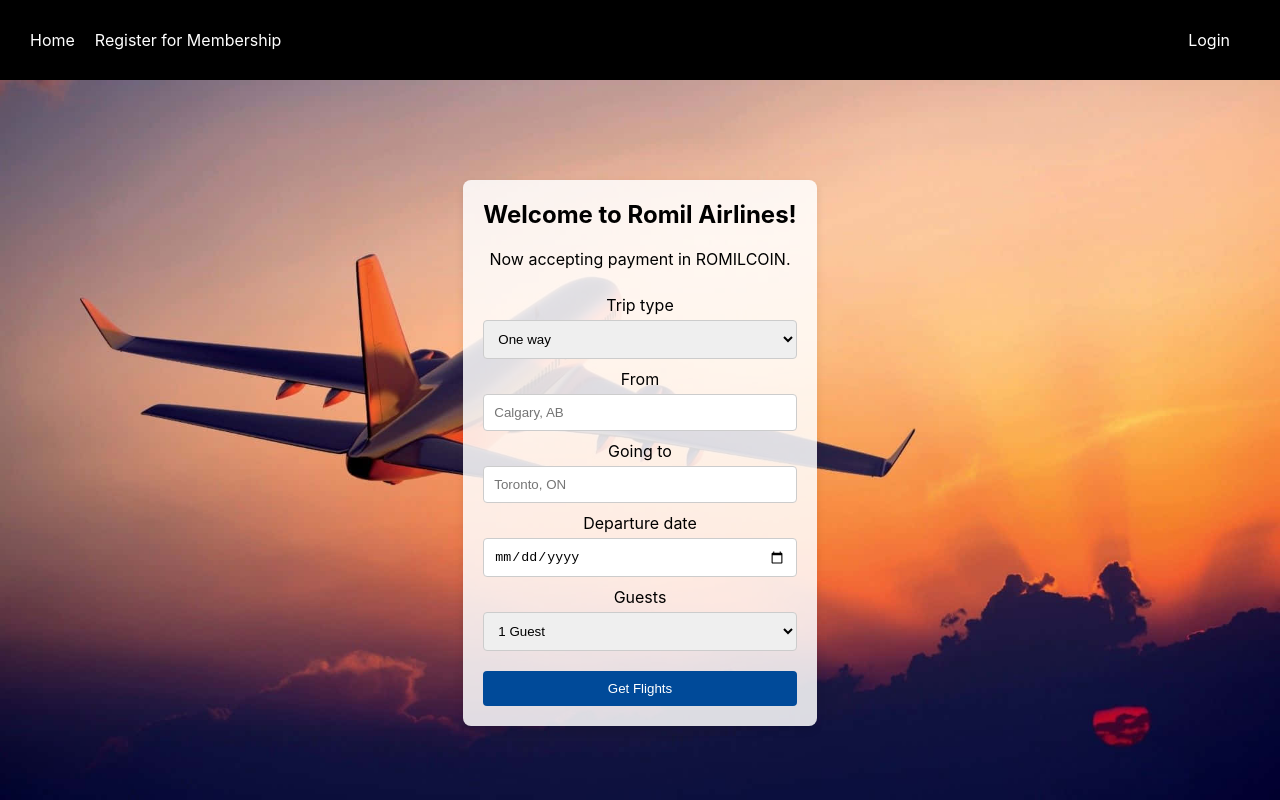
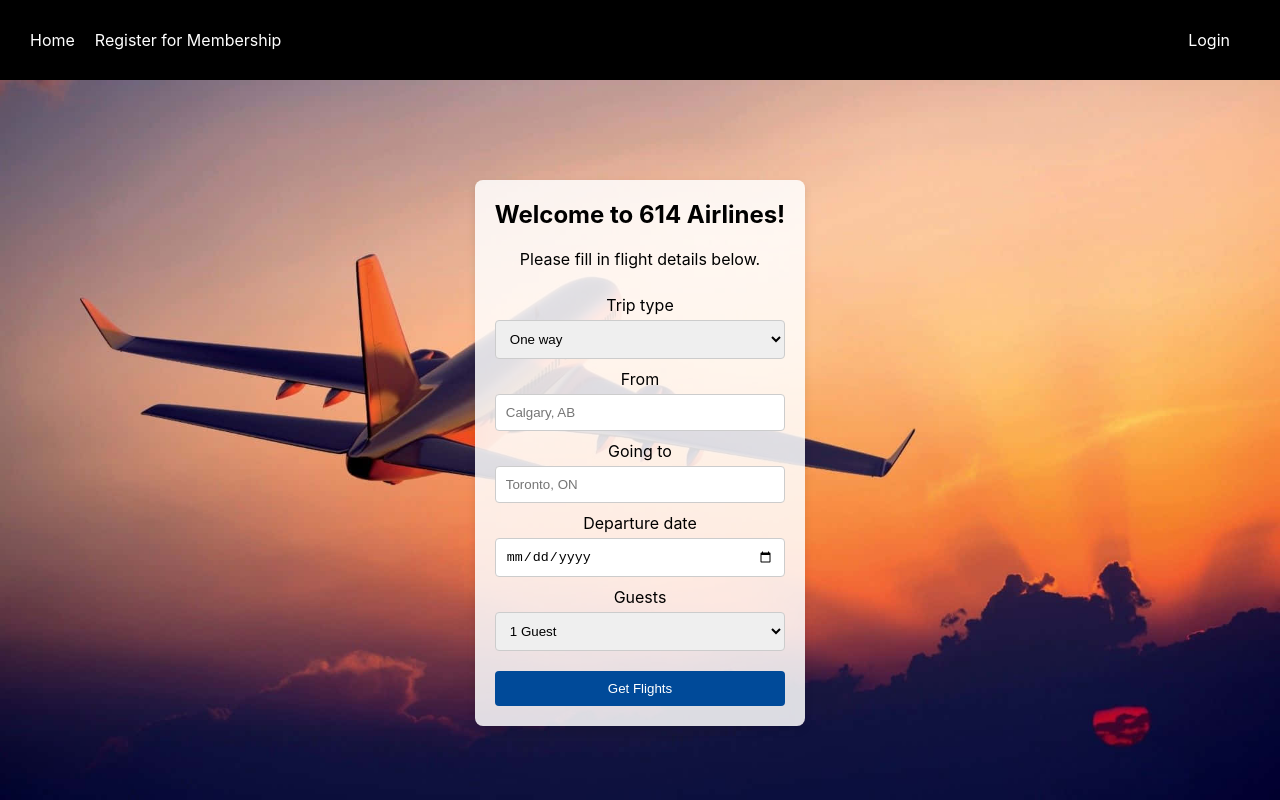
Before and after one commit to abedinmus/ensf614finalproject, a React (Create React App) app: page / in a window 1280 px wide. Built offline with nearby package versions, Linux system fonts and the light colour scheme.

Commit message:
fixed hompage

```diff
--- a/src/components/Home.js
+++ b/src/components/Home.js
@@ -50,8 +50,8 @@ function Home() {
         <div>
         <div className="form-wrapper-2"> {/* This is a new wrapper div for centering the form */}
             <div className="booking-form-container">
-            <h2>Welcome to Romil Airlines!</h2>
-            <p>Now accepting payment in ROMILCOIN.</p>
+            <h2>Welcome to 614 Airlines!</h2>
+            <p>Please fill in flight details below.</p>
 
             <form onSubmit={handleSubmit}>
                 <label htmlFor="trip-type">Trip type</label>
```
